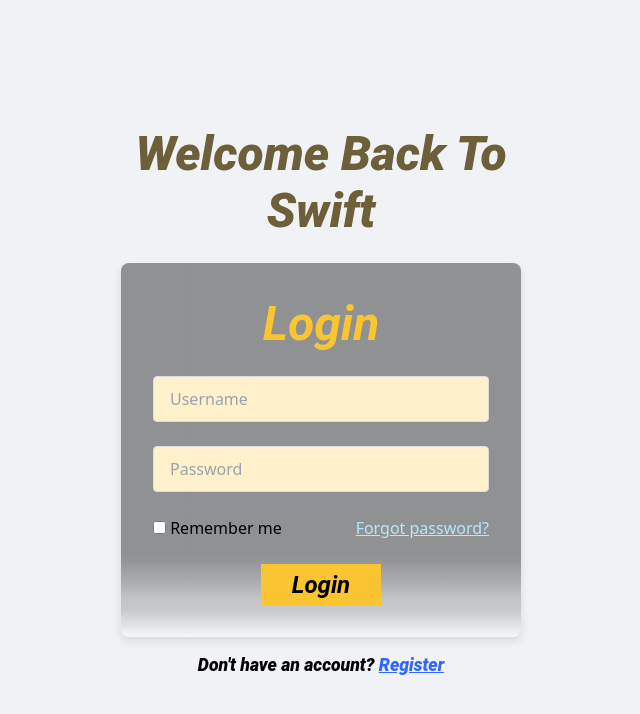
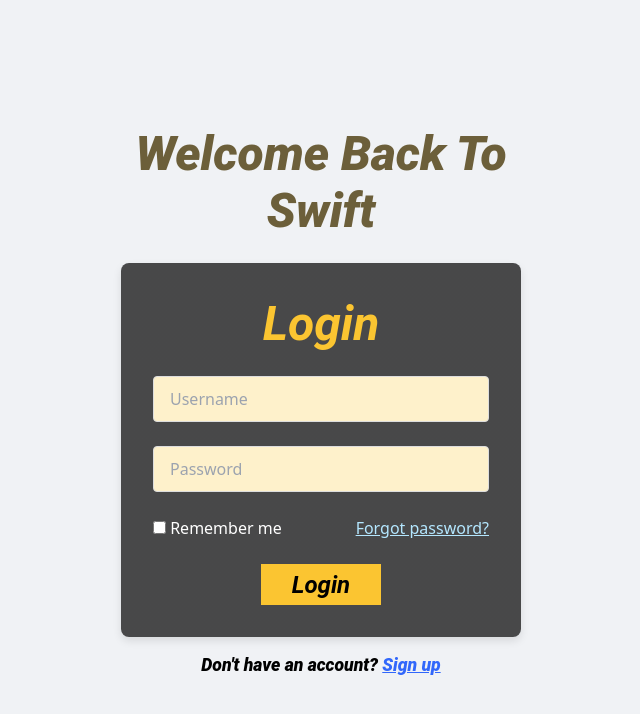
Before and after one commit to mung569/project-management, a Next.js app: page / in a window 1280 px wide. Shown: the top 714 px of the page, without its empty margins (319-959 px from the left). Built offline with nearby package versions, Linux system fonts and the light colour scheme.

Commit message:
Edited LoginPage form color

```diff
--- a/src/app/components/LoginPage.module.css
+++ b/src/app/components/LoginPage.module.css
@@ -16,8 +16,11 @@
   width: 100%;
   max-width: 400px;
   text-align: center;
+  background-color: black;
+
   background:
     linear-gradient(180deg,
+      rgba(0, 0, 0, 0.70) 100%,
       rgba(0, 0, 0, 0.40) 78.66%,
       rgba(38, 38, 38, 0.40) 82.29%,
       rgba(75, 75, 75, 0.40) 85.91%,
@@ -78,6 +81,7 @@
 .rememberForgot {
   display: flex;
   justify-content: space-between;
+  color: white;
 }
 
 .registerLink {
--- a/src/app/components/LoginPage.tsx
+++ b/src/app/components/LoginPage.tsx
@@ -33,7 +33,7 @@ const LoginForm: React.FC = () => {
         <button type="submit" className={styles.btn}>Login</button>
       </form>
       <div className={styles.registerLink}>
-          <p>Don't have an account? <a href="#">Register</a></p>
+          <p>Don't have an account? <a href="#">Sign up</a></p>
         </div>
     </div>
   );
```
